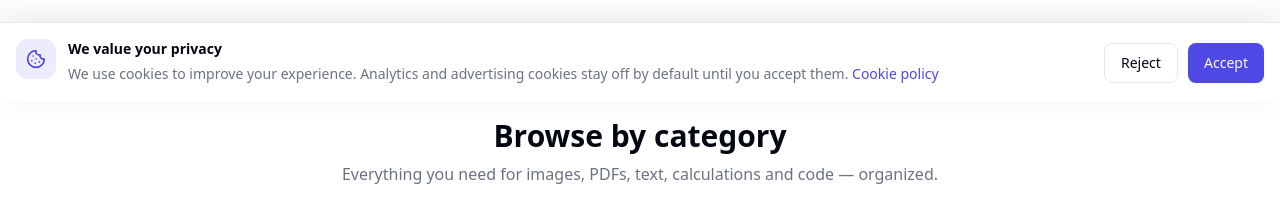
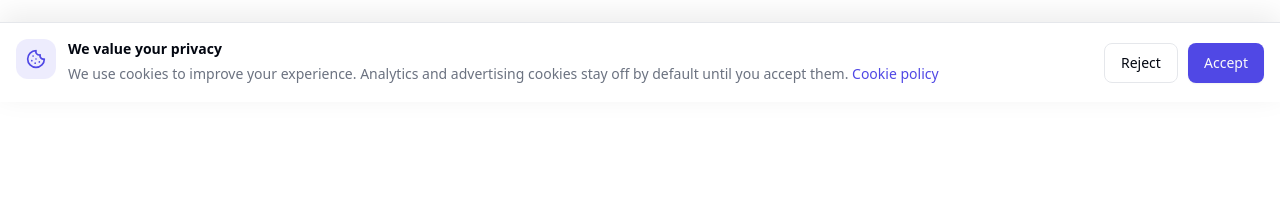
Before and after one commit to mohaamedokasha1-arch/picsora, a Next.js app: page /en in a window 1280 px wide. Shown: the part 698-916 px from the top of the page. Built offline with nearby package versions, Linux system fonts and the light colour scheme; no server answers.

Commit message:
feat: integrate consent-gated AdSense placements
Co-authored-by: arena-agent <297053741+arena-agent@users.noreply.github.com>

```diff
--- a/app/[locale]/layout.tsx
+++ b/app/[locale]/layout.tsx
@@ -8,6 +8,7 @@ import { ConsentProvider } from '@/components/consent/consent-provider';
 import { CookieConsentGate } from '@/components/consent/cookie-consent-gate';
 import { ConsentModal } from '@/components/consent/consent-modal';
 import { AnalyticsProvider } from '@/components/analytics/analytics-provider';
+import { AdsenseScript } from '@/components/ads/adsense-script';
 import { MonetagVignette } from '@/components/ads/monetag-vignette';
 import { Header } from '@/components/layout/header';
 import { Footer } from '@/components/layout/footer';
@@ -97,15 +98,8 @@ export default async function LocaleLayout({
           <meta name="google-site-verification" content="6nwKbe3UwHbbzzDg0S8a6TRE_rEEIAdyGgIJD6q6ua4" />
           <link rel="dns-prefetch" href="https://pagead2.googlesyndication.com" />
           <link rel="preconnect" href="https://pagead2.googlesyndication.com" crossOrigin="anonymous" />
-          {/* Google AdSense */}
-          <script
-            async
-            src={`https://pagead2.googlesyndication.com/pagead/js/adsbygoogle.js?client=${encodeURIComponent(
-              siteConfig.adsensePublisherId,
-            )}`}
-            crossOrigin="anonymous"
-            referrerPolicy="strict-origin-when-cross-origin"
-          />
+          {/* The consent-gated AdsenseScript appends the library to this head
+              once the visitor grants advertising consent. */}
         </head>
       <body className="min-h-screen">
         <a href="#main-content" className="skip-link">
@@ -114,6 +108,7 @@ export default async function LocaleLayout({
         <NextIntlClientProvider messages={messages}>
           <ThemeProvider>
             <ConsentProvider>
+              <AdsenseScript />
               <AnalyticsProvider>
                 <div id="app-root" className="flex min-h-screen flex-col">
                   <Header />
--- a/app/[locale]/page.tsx
+++ b/app/[locale]/page.tsx
@@ -12,6 +12,7 @@ import { ToolsGrid } from '@/components/tools/tools-grid';
 import { ToolSearch } from '@/components/tools/tool-search';
 import { Accordion } from '@/components/ui/accordion';
 import { ToolIcon } from '@/components/icons';
+import { AdPlacement } from '@/components/ads/ad-placement';
 
 export function generateStaticParams() {
   return siteConfig.locales.map((locale) => ({ locale }));
@@ -96,6 +97,10 @@ export default async function HomePage({ params }: { params: { locale: string }
           </ul>
         </div>
       </section>
+
+      {/* Homepage ad: kept between the hero and editorial content, never
+          inside a tool control or interactive result. */}
+      <AdPlacement slot="3492160006" className="container py-6" minHeight="100px" />
 
       {/* Categories */}
       <section className="container py-12">
--- a/components/ads/ad-placement.tsx
+++ b/components/ads/ad-placement.tsx
@@ -5,10 +5,16 @@ import { useConsent } from '@/components/consent/consent-provider';
 import { cn } from '@/lib/utils';
 
 export interface AdPlacementProps {
+  /** Google AdSense ad-unit slot id. */
   slot: string;
   className?: string;
   minHeight?: string;
 }
+
+// The ad unit supplied for this site. A numeric slot is required by AdSense;
+// legacy placement names fall back to this value so they cannot produce a
+// misleading, non-working <ins> element.
+const DEFAULT_AD_SLOT = '3492160006';
 
 /**
  * Reserved ad container. Renders real ad code only when
@@ -18,13 +24,13 @@ export interface AdPlacementProps {
 export function AdPlacement({ slot, className, minHeight = '90px' }: AdPlacementProps) {
   const { consent } = useConsent();
   const adsEnabled = process.env.NEXT_PUBLIC_ADS_ENABLED === 'true';
-  const rawClientId = process.env.NEXT_PUBLIC_ADS_CLIENT_ID;
+  const rawClientId = process.env.NEXT_PUBLIC_ADS_CLIENT_ID || 'ca-pub-5770911159315916';
   // AdSense publisher ids look like `ca-pub-1234567890123456`. Validating the
   // configured value keeps a tampered environment variable out of the DOM.
-  const clientId = rawClientId && /^ca-pub-\d{10,20}$/.test(rawClientId) ? rawClientId : undefined;
+  const clientId = /^ca-pub-\d{10,20}$/.test(rawClientId) ? rawClientId : undefined;
   // Slot ids are numeric; the value is only ever rendered as an attribute, but
   // constraining it removes any attribute-injection surface entirely.
-  const safeSlot = /^[A-Za-z0-9_-]{1,32}$/.test(slot) ? slot : '';
+  const safeSlot = /^\d{1,32}$/.test(slot) ? slot : DEFAULT_AD_SLOT;
 
   React.useEffect(() => {
     if (!adsEnabled || !consent?.advertising || !clientId) return;
--- /dev/null
+++ b/components/ads/adsense-script.tsx
@@ -0,0 +1,39 @@
+'use client';
+
+import * as React from 'react';
+import { useConsent } from '@/components/consent/consent-provider';
+import { siteConfig } from '@/lib/site';
+
+const ADSENSE_SCRIPT_MARKER = 'data-piclizer-adsense';
+const PUBLISHER_ID_PATTERN = /^ca-pub-\d{10,20}$/;
+
+/**
+ * Loads Google's library exactly once, in document.head, after advertising
+ * consent. Keeping this client-side avoids an SSR/hydration mismatch and
+ * ensures Google cannot set advertising cookies before the visitor opts in.
+ */
+export function AdsenseScript() {
+  const { consent } = useConsent();
+  const adsEnabled = process.env.NEXT_PUBLIC_ADS_ENABLED === 'true';
+  const configuredClientId = process.env.NEXT_PUBLIC_ADS_CLIENT_ID || siteConfig.adsensePublisherId;
+  const clientId = PUBLISHER_ID_PATTERN.test(configuredClientId) ? configuredClientId : undefined;
+
+  React.useEffect(() => {
+    if (!adsEnabled || !consent?.advertising || !clientId) return;
+
+    // React layouts can mount more than once during development. The marker
+    // makes the one-script guarantee explicit instead of relying on React's
+    // current mounting behaviour.
+    if (document.head.querySelector(`script[${ADSENSE_SCRIPT_MARKER}]`)) return;
+
+    const script = document.createElement('script');
+    script.async = true;
+    script.src = `https://pagead2.googlesyndication.com/pagead/js/adsbygoogle.js?client=${encodeURIComponent(clientId)}`;
+    script.crossOrigin = 'anonymous';
+    script.referrerPolicy = 'strict-origin-when-cross-origin';
+    script.setAttribute(ADSENSE_SCRIPT_MARKER, 'true');
+    document.head.appendChild(script);
+  }, [adsEnabled, clientId, consent?.advertising]);
+
+  return null;
+}
```
Also changed, not shown: 2 other files (tests, documents, lock files or other folders).
